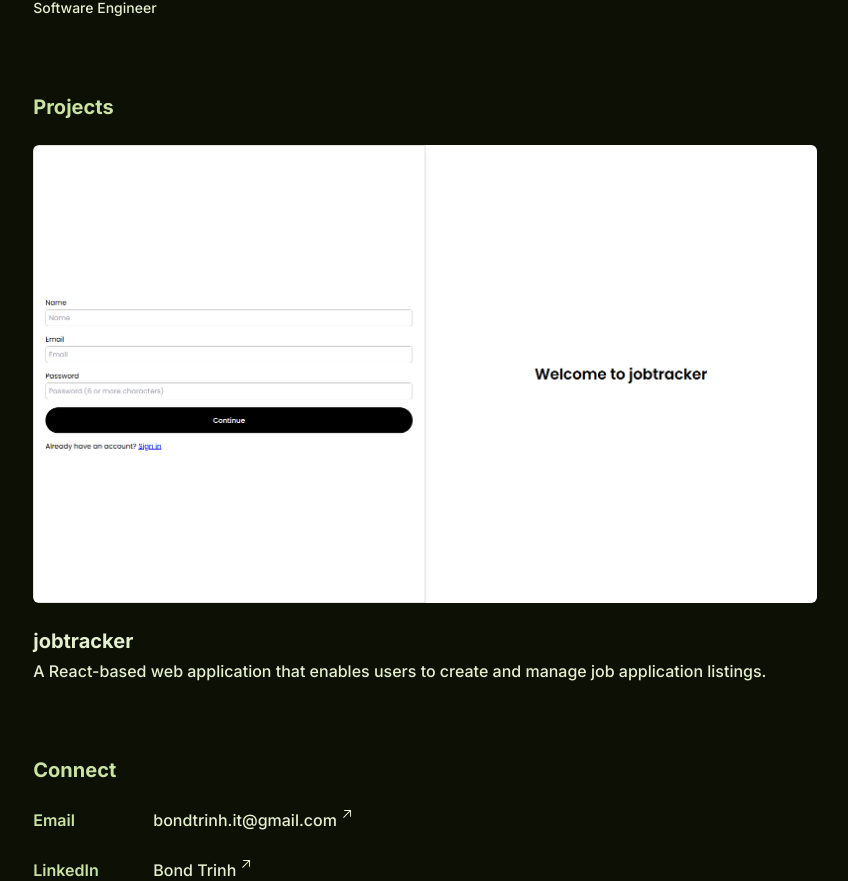
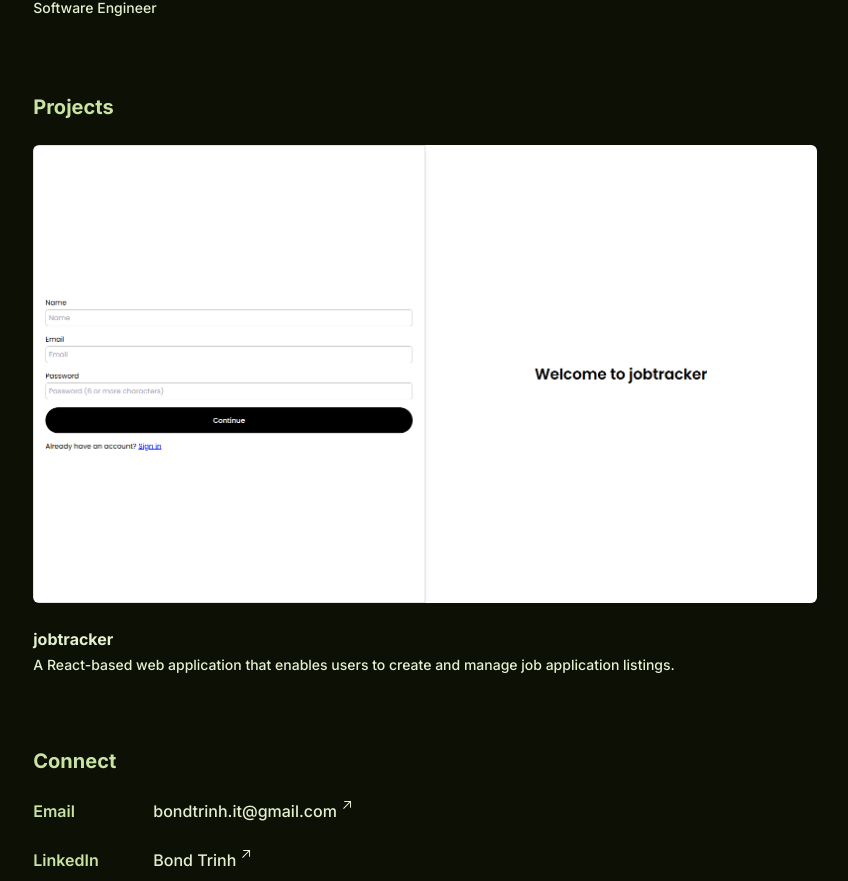
Before and after one commit to trinhbond/personal-portfolio, a React (Create React App) app: page / in a window 1280 px wide. Shown: the part 373-1254 px from the top of the page, without its empty margins (215-1063 px from the left). Built offline with nearby package versions, Linux system fonts and the light colour scheme.

Commit message:
Clean up components

```diff
--- a/src/components/Project.tsx
+++ b/src/components/Project.tsx
@@ -1,5 +1,4 @@
 import ExternalLink from "./ExternalLink";
-import jobtracker from "../images/job-tracker-ss-2.png";
 
 type ProjectProps = {
   name: string;
@@ -7,6 +6,7 @@ type ProjectProps = {
   description: string;
   stack: string[];
   link: string;
+  image?: string;
 };
 
 export default function Project(project: ProjectProps): JSX.Element {
@@ -16,13 +16,10 @@ export default function Project(project: ProjectProps): JSX.Element {
       href={project.link}
       key={project.name}
     >
-      <img className="rounded-md" src={jobtracker} alt="yo" />
-      <div className="pt-6">
-        <h2 className="pb-1">jobtracker</h2>
-        <p>
-          A React-based web application that enables users to create and manage
-          job application listings.
-        </p>
+      <img className="rounded-md" src={project.image} alt={project.name} />
+      <div className="mt-6">
+        <h2 className="mb-1">{project.name}</h2>
+        <p>{project.description}</p>
       </div>
       {/* <div className="p-3.5">
         <span className="font-semibold text-green-light">{project.name}</span>
--- a/src/pages/Home.tsx
+++ b/src/pages/Home.tsx
@@ -1,11 +1,10 @@
 import { motion } from "framer-motion";
-
-import Project from "../components/Project";
 import ExternalLink from "../components/ExternalLink";
 import Section from "../components/Section";
 import { SiFramer, SiTypescript, SiVercel } from "react-icons/si";
 import { RiReactjsFill, RiTailwindCssFill } from "react-icons/ri";
 import { GrLinkUp } from "react-icons/gr";
+import jobtracker from "../images/job-tracker-ss-2.png";
 
 export default function Home(): JSX.Element {
   const variant = {
@@ -75,7 +74,7 @@ export default function Home(): JSX.Element {
 
         <Section variant={variant}>
           <h2 className="text-green-dark">Projects</h2>
-          <ul className="flex justify-stretch gap-4 max-md:flex-col">
+          {/* <ul className="flex justify-stretch gap-4 max-md:flex-col">
             {projects.map((project) => (
               <motion.li
                 className="flex flex-1 items-stretch w-full"
@@ -90,6 +89,36 @@ export default function Home(): JSX.Element {
                 <Project {...project} />
               </motion.li>
             ))}
+          </ul> */}
+          <ul className="flex justify-stretch gap-4 max-md:flex-col">
+            <motion.li
+              className="flex flex-1 items-stretch w-full"
+              transition={{
+                duration: 0.5,
+                ease: "easeInOut",
+              }}
+              whileHover={{
+                translateY: -8,
+              }}
+            >
+              <ExternalLink
+                className="text-green-light rounded-md cursor-pointer"
+                href="https://job-tracker-app-delta.vercel.app/"
+              >
+                <img
+                  className="rounded-md"
+                  src={jobtracker}
+                  alt="Screenshot of project"
+                />
+                <div className="mt-6">
+                  <h2 className="text-base mb-1">jobtracker</h2>
+                  <p className="text-sm">
+                    A React-based web application that enables users to create
+                    and manage job application listings.
+                  </p>
+                </div>
+              </ExternalLink>
+            </motion.li>
           </ul>
         </Section>
 
--- a/src/types/images.d.ts
+++ b/src/types/images.d.ts
@@ -1,2 +1,3 @@
 declare module "*.jpg";
 declare module "*.jpeg";
+declare module "*.png";
```
